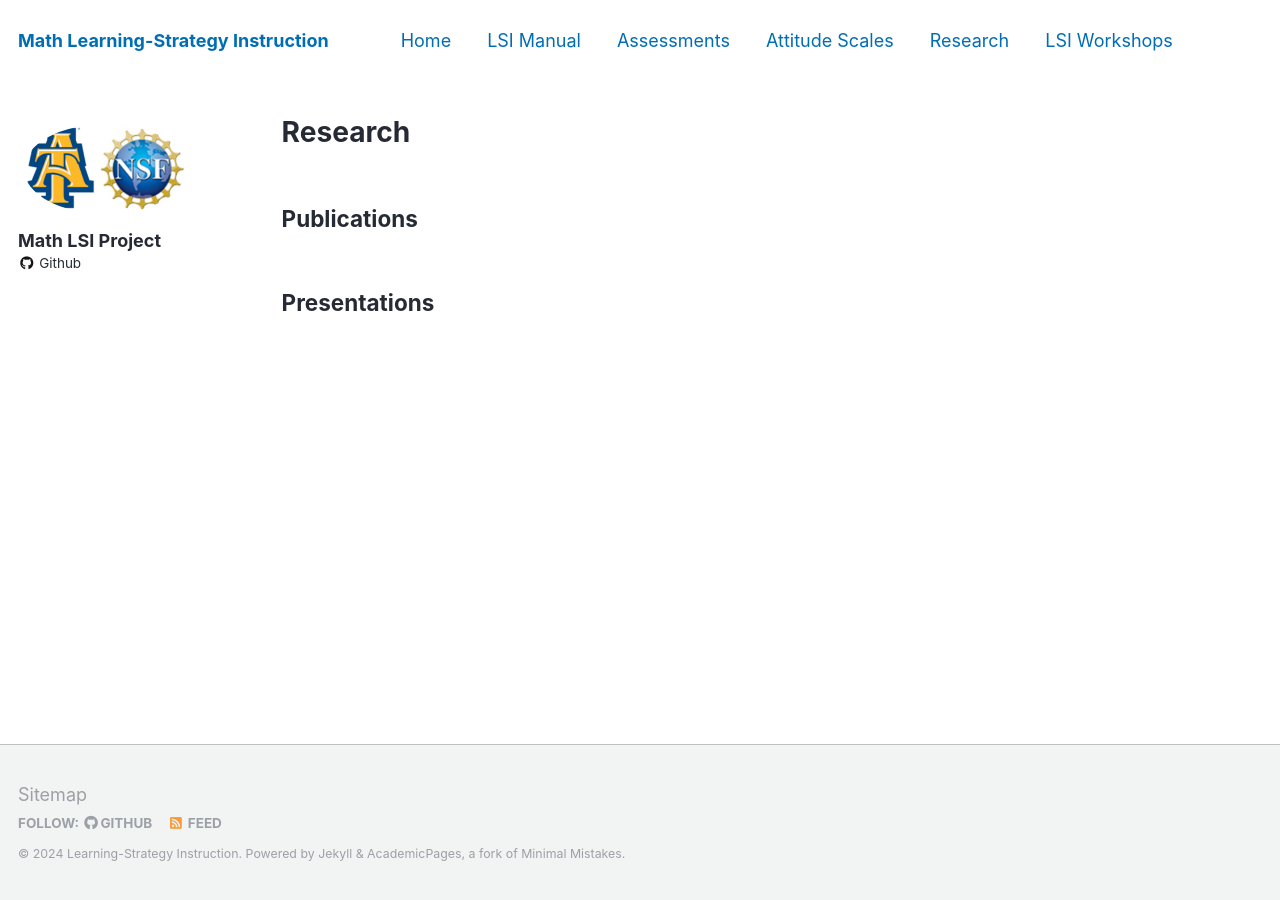
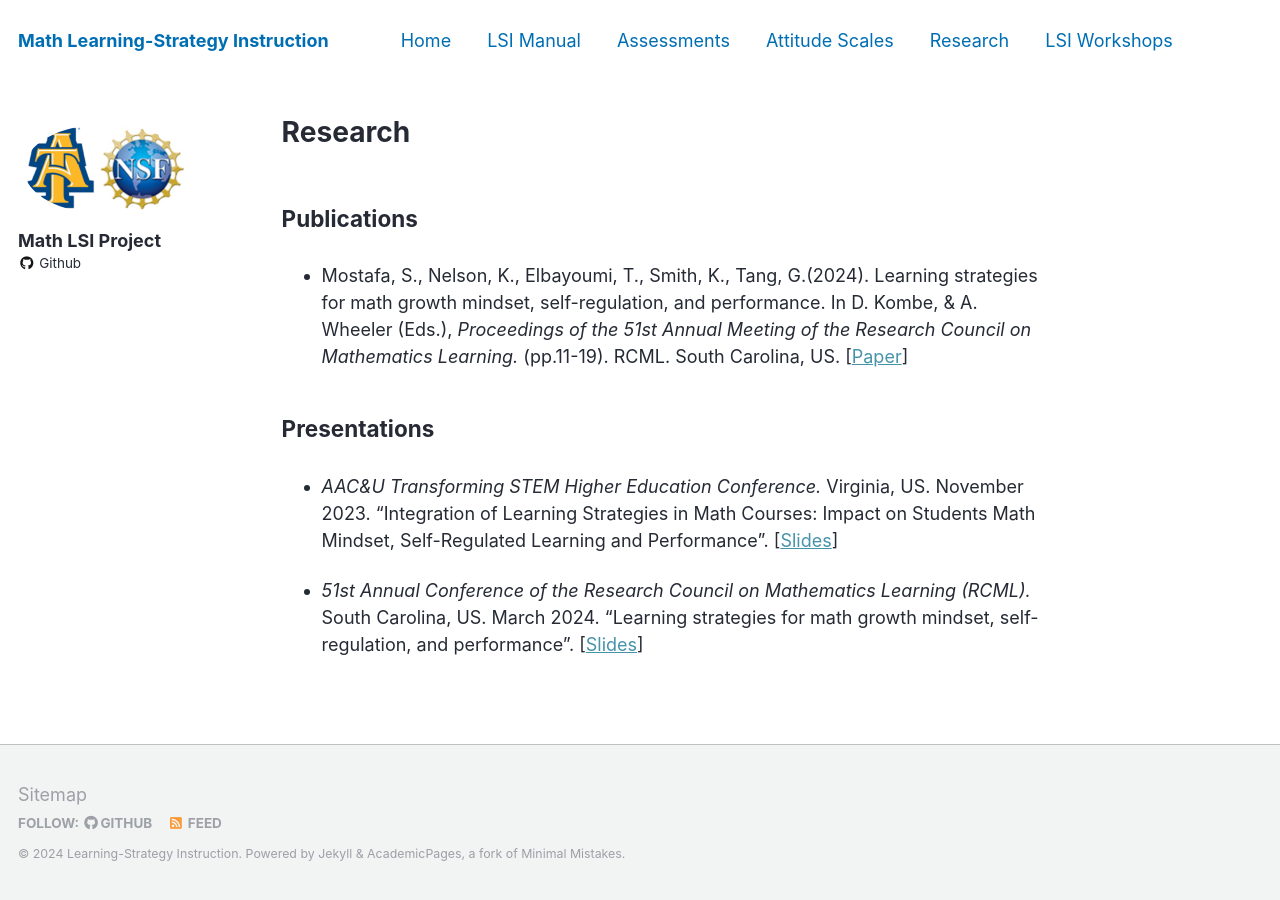
Before and after one commit to mathlsincat/mathlsincat.github.io, a Jekyll site: the page built from _pages/research.md, in a window 1280 px wide. Built offline with Jekyll 4.4.1, drawn with Linux system fonts in a browser that asks for light colours.

Commit message:
update research.md

```diff
--- a/_pages/research.md
+++ b/_pages/research.md
@@ -7,4 +7,10 @@ title: "Research"
 
 ## Publications
 
++ Mostafa, S., Nelson, K., Elbayoumi, T., Smith, K., Tang, G.(2024). Learning strategies for math growth mindset, self-regulation, and performance. In D. Kombe, & A. Wheeler (Eds.), *Proceedings of the 51st Annual Meeting of the Research Council on Mathematics Learning.* (pp.11-19). RCML. South Carolina, US. [[Paper](https://github.com/mathlsincat/mathlsincat.github.io/blob/2c8d2bdd78e3894fb09f3311cd158f195dc7a180/files/Publications/RCML2024-Paper.pdf){:target="_blank"}]
+
 ## Presentations
+
++ *AAC&U Transforming STEM Higher Education Conference.* Virginia, US. November 2023. "Integration of Learning Strategies in Math Courses: Impact on Students Math Mindset, Self-Regulated Learning and Performance". [[Slides](https://github.com/mathlsincat/mathlsincat.github.io/blob/2c8d2bdd78e3894fb09f3311cd158f195dc7a180/files/Publications/AACU-STEMConf2023-Slides.pdf){:target="_blank"}]
+
++ *51st Annual Conference of the Research Council on Mathematics Learning (RCML).* South Carolina, US. March 2024. "Learning strategies for math growth mindset, self-regulation, and performance". [[Slides](https://github.com/mathlsincat/mathlsincat.github.io/blob/2c8d2bdd78e3894fb09f3311cd158f195dc7a180/files/Publications/RCML2024-Slides.pdf){:target="_blank"}]
```
